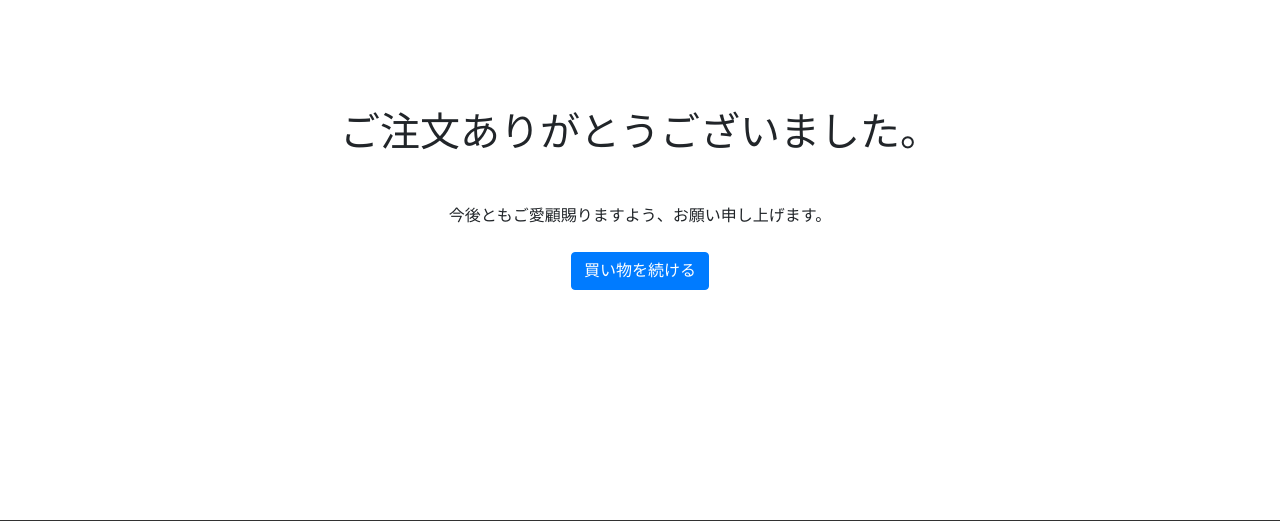
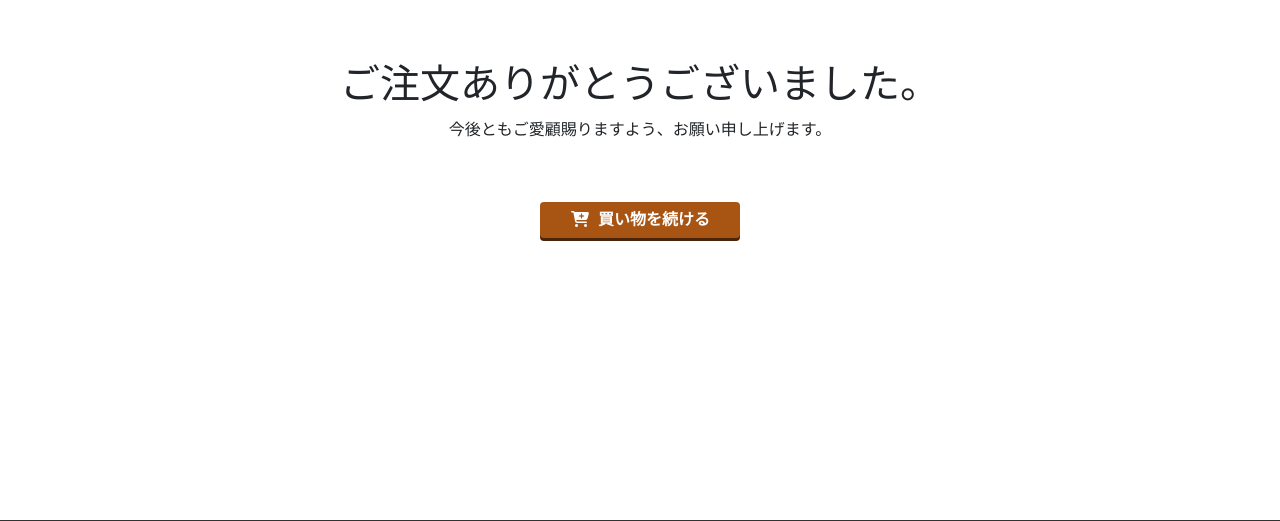
Before and after one commit to tomizawa0214/electronic-commerce, a Django app: page /thanks/ in a window 1280 px wide. Shown: the part 130-651 px from the top of the page. Run offline with Django 3.2, Linux system fonts and the light colour scheme; the visitor is signed in with stand-in values (Sample User, id 1); data that the repository does not hold is empty; some libraries are stand-ins or nearby versions.

Commit message:
thanks追加

```diff
--- a/app/static/css/_thanks.scss
+++ b/app/static/css/_thanks.scss
@@ -0,0 +1,18 @@
+.thanks {
+  text-align: center;
+  margin: 0 0 80px;
+  h1 {
+    margin: 0 0 10px;
+  }
+  p {
+    margin: 0 0 30px;
+  }
+  a {
+    @include button;
+    background: #a85413;
+    box-shadow: 0 3px 0 #492408;
+    i {
+      margin: 0 8px 0 0;
+    }
+  }
+}
--- a/app/static/css/style.css
+++ b/app/static/css/style.css
@@ -627,6 +627,51 @@ main {
   color: red;
 }
 
+.thanks {
+  text-align: center;
+  margin: 0 0 80px;
+}
+
+.thanks h1 {
+  margin: 0 0 10px;
+}
+
+.thanks p {
+  margin: 0 0 30px;
+}
+
+.thanks a {
+  position: relative;
+  width: 200px;
+  margin-top: 30px;
+  color: #fff;
+  background: #e8435f;
+  -webkit-box-shadow: 0 3px 0 #AC1531;
+          box-shadow: 0 3px 0 #AC1531;
+  border: 0;
+  font-weight: bold;
+  -webkit-transition: .3s;
+  transition: .3s;
+  background: #a85413;
+  -webkit-box-shadow: 0 3px 0 #492408;
+          box-shadow: 0 3px 0 #492408;
+}
+
+.thanks a:hover {
+  color: #fff;
+  opacity: .7;
+}
+
+.thanks a:active {
+  top: 3px;
+  -webkit-box-shadow: none;
+          box-shadow: none;
+}
+
+.thanks a i {
+  margin: 0 8px 0 0;
+}
+
 .footer {
   margin-top: auto;
   width: 100%;
--- a/app/templates/app/thanks.html
+++ b/app/templates/app/thanks.html
@@ -1,9 +1,11 @@
 {% extends "app/base.html" %}
 
 {% block content %}
-<div class="text-center my-5">
-  <h1 class="mb-5">ご注文ありがとうございました。</h1>
-  <p class="mb-4">今後ともご愛顧賜りますよう、お願い申し上げます。</p>
-  <a class="btn btn-primary" href="/">買い物を続ける</a>
+<div class="thanks">
+  <h1>ご注文ありがとうございました。</h1>
+  <p>今後ともご愛顧賜りますよう、お願い申し上げます。</p>
+  <a class="btn" href="/">
+    <i class="fas fa-cart-plus fa-fw" aria-hidden="true"></i>買い物を続ける
+  </a>
 </div>
 {% endblock %}
```
